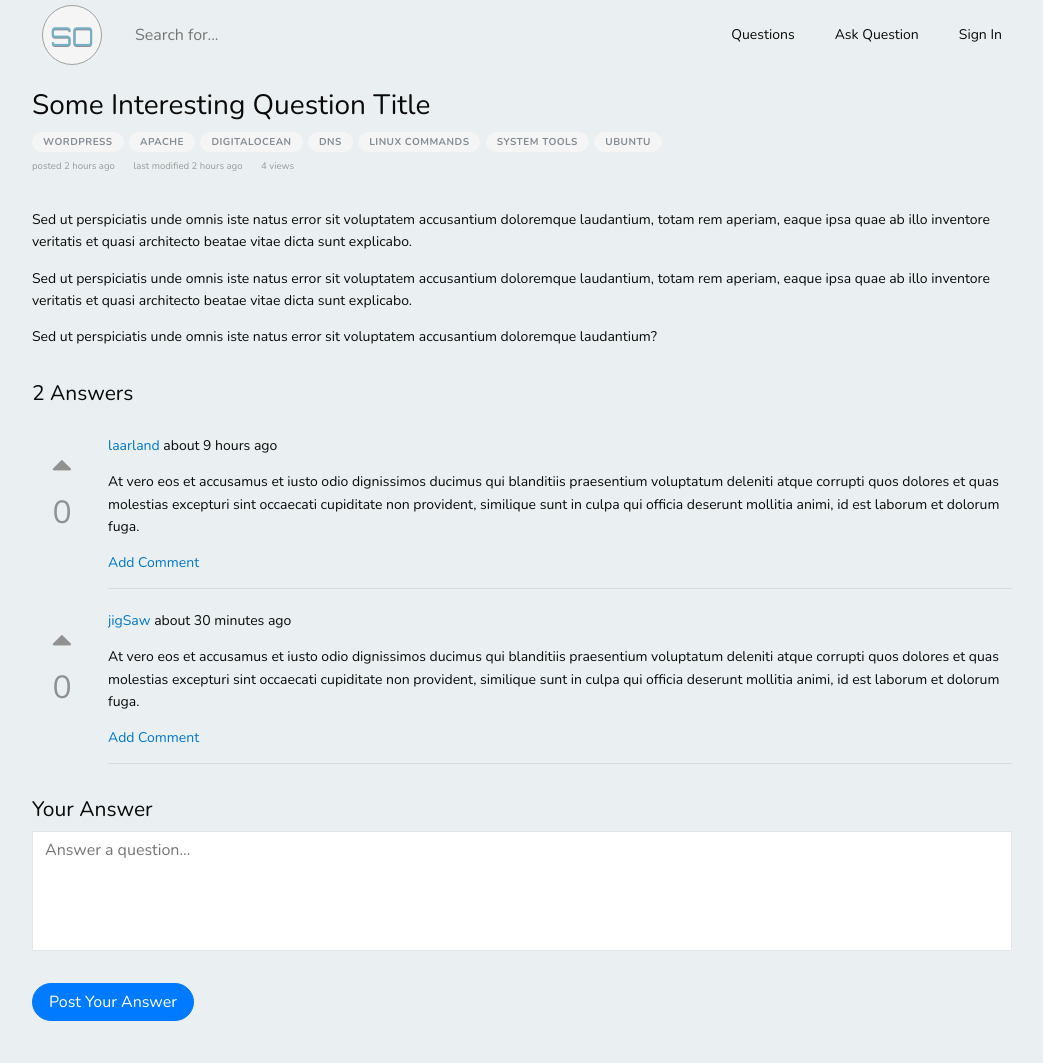
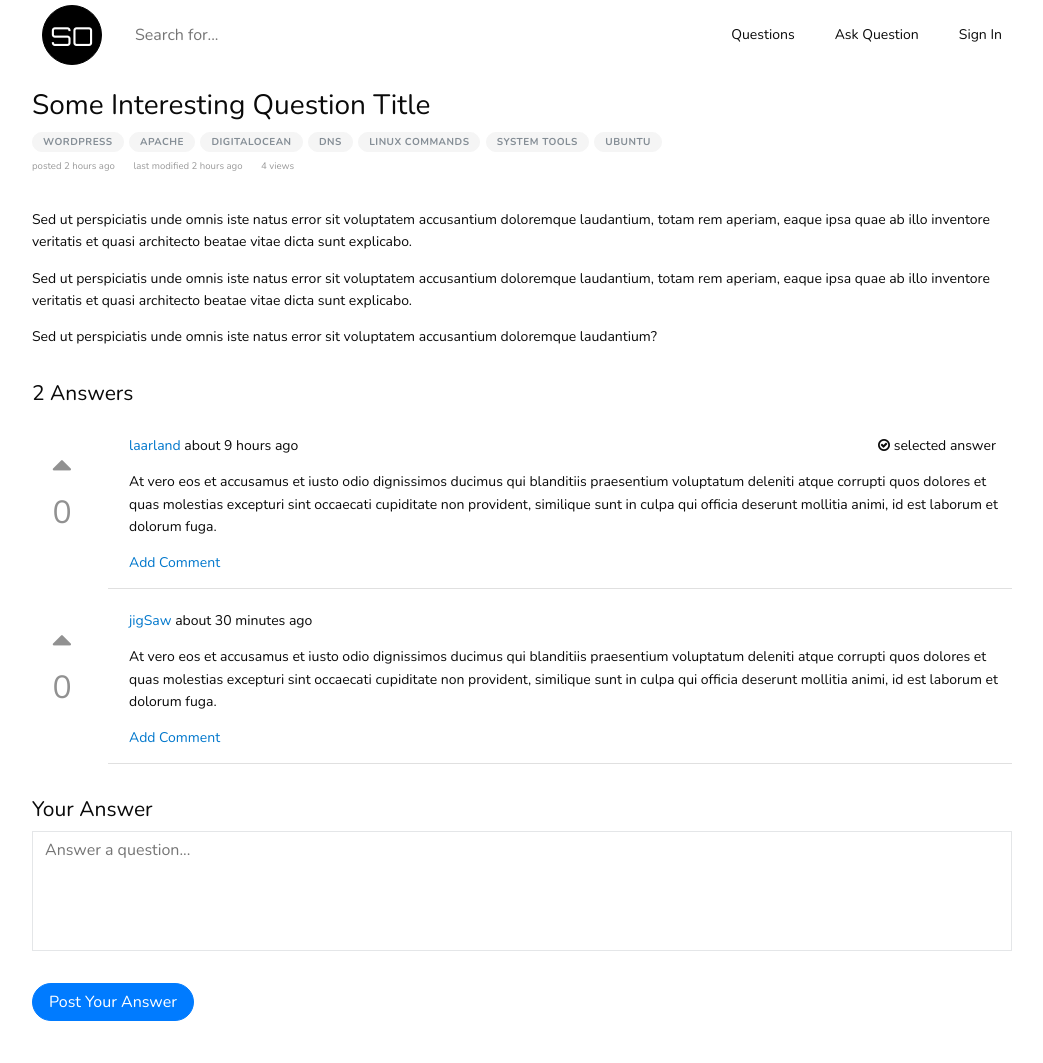
Before and after one commit to mrSerious/StackOverflow-lite, a PHP site: page /questions.html in a window 1280 px wide. Shown: the top 1063 px of the page, without its empty margins (118-1161 px from the left). Run offline with PHP 8.4, Linux system fonts and the light colour scheme.

Commit message:
UI Modification

```diff
--- a/UI/css/main.css
+++ b/UI/css/main.css
@@ -10,7 +10,7 @@ body {
   margin: 0;
   padding: 0;
   color: #0a0a0a;
-  background: #eaf0f1;
+  background: #fff;
   -webkit-font-smoothing: antialiased;
   -moz-osx-font-smoothing: grayscale;
   height: 100%;
@@ -36,7 +36,7 @@ h6,
 .h6 {
   margin-bottom: 0.5rem;
   font-family: inherit;
-  font-weight: 500;
+  font-weight: 100;
   line-height: 1.2;
   color: inherit;
 }
@@ -118,10 +118,9 @@ button:not(:disabled):not(.disabled) {
  */
 
 #logo {
-  background-color: #f5f5f5;
-  border: 1px solid #a1a1a1;
-  color: #73afc5;
-  text-shadow: 0 1px 0 #00000066;
+  background-color: #000;
+  border: 1px solid #000;
+  color: #fff;
   font-family: Orbitron;
   font-size: 26px;
   height: 60px;
@@ -134,7 +133,7 @@ button:not(:disabled):not(.disabled) {
 
 .navigation {
   height: 70px;
-  background-color: #eaf0f1;
+  background-color: #fff;
 }
 
 .brand {
@@ -159,7 +158,7 @@ button:not(:disabled):not(.disabled) {
 
 .site-navigation-links {
   float: right;
-  background-color: #eaf0f1;
+  background-color: #fff;
 }
 
 .site-navigation-links ul {
@@ -171,6 +170,7 @@ button:not(:disabled):not(.disabled) {
 .site-navigation-links ul li {
   float: left;
   position: relative;
+  transition: all ease-in;
 }
 
 .site-navigation-links ul li a,
@@ -185,8 +185,7 @@ button:not(:disabled):not(.disabled) {
 
 .site-navigation-links ul li a:hover,
 .site-navigation-links ul li a:visited:hover {
-  background: #2581DC;
-  color: #ffffff;
+  color: #07C;
 }
 
 .site-navigation-links ul li a:not(:only-child):after,
@@ -539,12 +538,21 @@ button:not(:disabled):not(.disabled) {
   margin-bottom: 2rem;
 }
 
+.answer-body-meta {
+  float: left;
+}
+
+.selected-answer-check {
+  float: right;
+  margin-right: 1rem;
+}
+
 .new-answer {
   margin-bottom: 2.5rem;
 }
 
 .answer-body-container {
-  padding: 21px 0 13px;
+  padding: 21px 0 13px 21px;
   overflow: hidden;
   border-bottom: solid 1px #cfcfcfa1;
 }
--- a/UI/questions.html
+++ b/UI/questions.html
@@ -108,6 +108,11 @@
                   <span class="answer-label-separator"></span>
                   <span class="answer-response-time">about 9 hours ago</span>
                 </div>
+                <div class="selected-answer-check">
+                  <p class="no-margin">
+                    <i class="fa fa-check-circle-o" aria-hidden="true"></i> selected answer</p>
+                </div>
+                <div class="clear"></div>
                 <p>At vero eos et accusamus et iusto odio dignissimos ducimus qui blanditiis praesentium voluptatum deleniti
                   atque corrupti quos dolores et quas molestias excepturi sint occaecati cupiditate non provident, similique
                   sunt in culpa qui officia deserunt mollitia animi, id est laborum et dolorum fuga.</p>
@@ -132,6 +137,7 @@
                   <span class="answer-label-separator"></span>
                   <span class="answer-response-time">about 30 minutes ago</span>
                 </div>
+                <div class="clear"></div>
                 <p>At vero eos et accusamus et iusto odio dignissimos ducimus qui blanditiis praesentium voluptatum deleniti
                   atque corrupti quos dolores et quas molestias excepturi sint occaecati cupiditate non provident, similique
                   sunt in culpa qui officia deserunt mollitia animi, id est laborum et dolorum fuga.</p>
```
